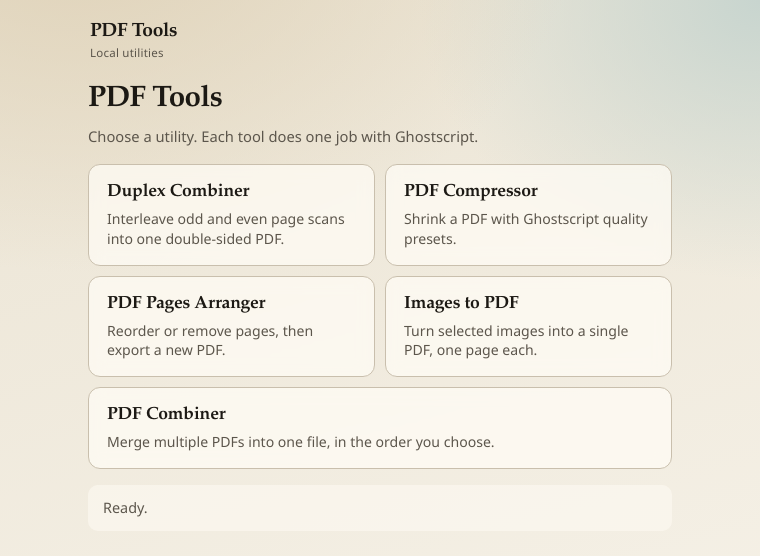
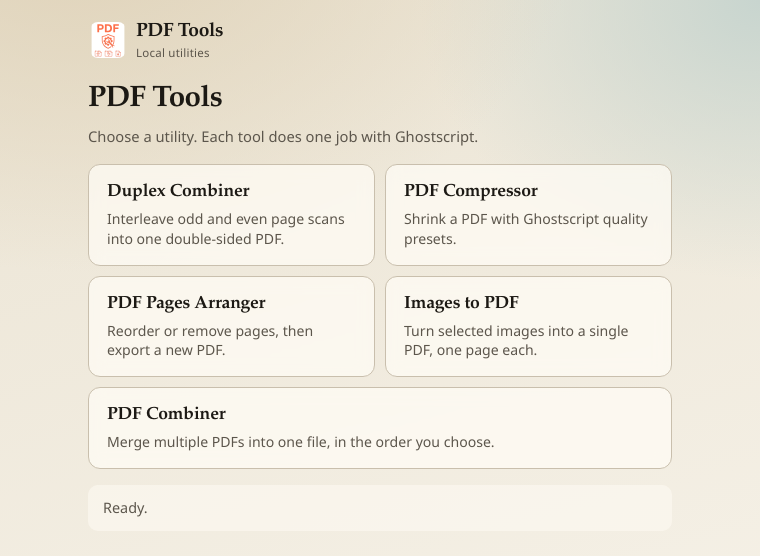
Before and after one commit to pravinbashyal/pdf-tools, an Electron app: page renderer/index.html in a window 760 px wide. Drawn offline with Linux system fonts and the light colour scheme; no server answers.

Commit message:
Add release packaging, app icon, and Gatekeeper-aware docs
- .github/workflows/release.yml: unsigned-build disclosure in release notes
- README: current Gatekeeper override guidance (System Settings > Privacy
  & Security on macOS 15+, right-click fallback on older macOS, xattr
  fallback for the damaged/move-to-Trash case)
- package.json, renderer/: wire app icon artwork into the .app bundle and
  the in-app topbar

```diff
--- a/package.json
+++ b/package.json
@@ -29,6 +29,7 @@
       "renderer/**/*"
     ],
     "mac": {
+      "icon": "build/icon.png",
       "category": "public.app-category.utilities",
       "target": [
         "dmg"
--- a/renderer/index.html
+++ b/renderer/index.html
@@ -8,14 +8,18 @@
     />
     <meta name="viewport" content="width=device-width, initial-scale=1.0" />
     <title>PDF Tools</title>
+    <link rel="icon" type="image/svg+xml" href="icon.svg" />
     <link rel="stylesheet" href="styles.css" />
   </head>
   <body>
     <div class="shell">
       <header class="topbar">
         <button type="button" class="brand-btn" id="homeBtn" title="Back to home">
-          <span class="brand-name">PDF Tools</span>
-          <span class="brand-sub">Local utilities</span>
+          <img class="brand-icon" src="icon.svg" width="36" height="36" alt="" />
+          <span class="brand-text">
+            <span class="brand-name">PDF Tools</span>
+            <span class="brand-sub">Local utilities</span>
+          </span>
         </button>
       </header>
 
--- a/renderer/styles.css
+++ b/renderer/styles.css
@@ -54,9 +54,9 @@ body {
 
 .brand-btn {
   display: inline-flex;
-  flex-direction: column;
-  align-items: flex-start;
-  gap: 2px;
+  flex-direction: row;
+  align-items: center;
+  gap: 10px;
   margin: 0;
   padding: 4px 2px;
   border: none;
@@ -65,6 +65,21 @@ body {
   text-align: left;
   color: inherit;
   font: inherit;
+}
+
+.brand-icon {
+  display: block;
+  width: 36px;
+  height: 36px;
+  flex-shrink: 0;
+  border-radius: 8px;
+}
+
+.brand-text {
+  display: inline-flex;
+  flex-direction: column;
+  align-items: flex-start;
+  gap: 2px;
 }
 
 .brand-btn:hover .brand-name {
```
Also changed, not shown: .github/workflows/release.yml, README.md, build/icon.png (added), build/icon.svg (added), renderer/icon.svg (added).
